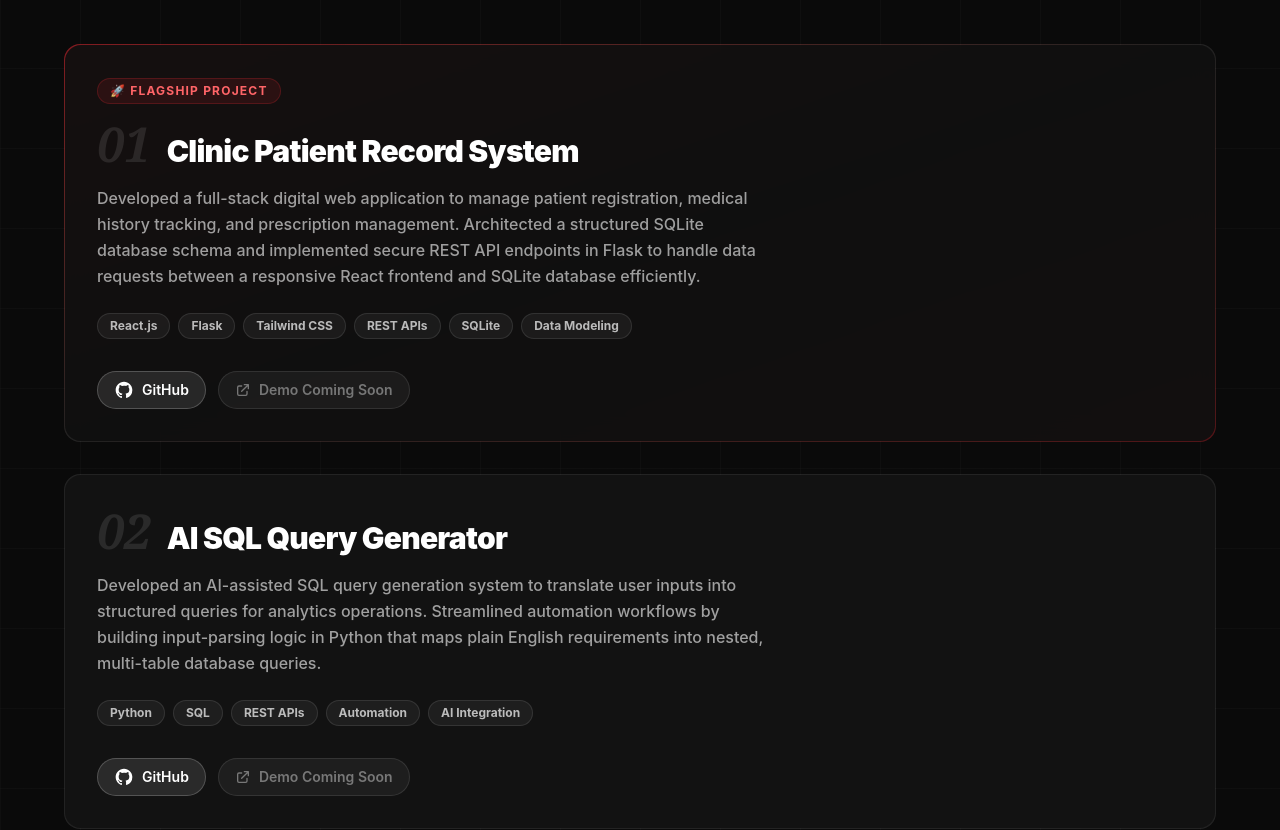
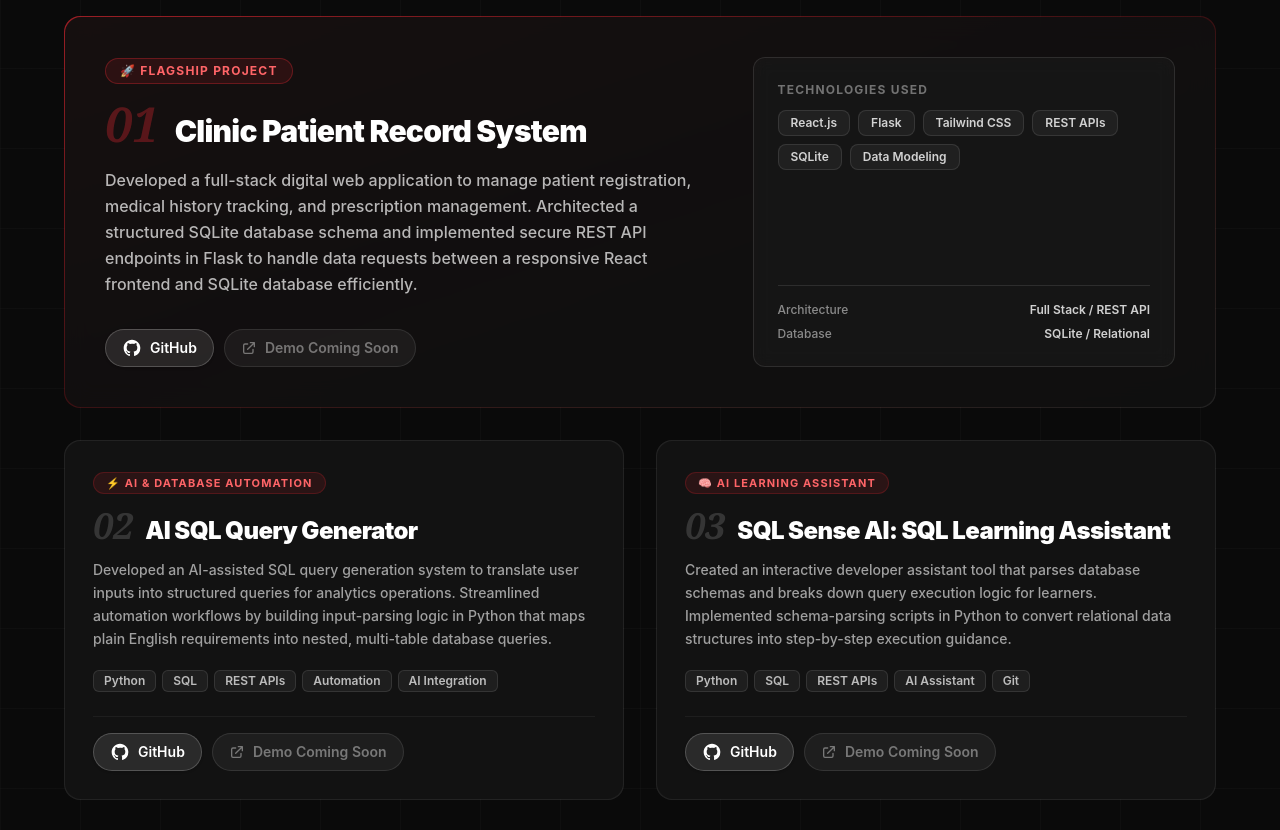
Before and after one commit to saiteja9154/sai-teja-portfolio, a React (Vite) app: page / in a window 1280 px wide. Shown: the part 4520-5350 px from the top of the page. Built offline with nearby package versions, Linux system fonts and the light colour scheme; no server answers.

Commit message:
change the ui in projects column

```diff
--- a/src/components/Projects.jsx
+++ b/src/components/Projects.jsx
@@ -13,60 +13,15 @@ const ExternalLinkIcon = () => (
   </svg>
 );
 
-const ProjectCard = ({ project, aosDelay }) => (
-  <div
-    data-aos="fade-up"
-    data-aos-delay={aosDelay}
-    className={`relative rounded-2xl p-[1px] group transition-all duration-500 ${
-      project.isFlagship
-        ? 'bg-gradient-to-br from-red-500/50 via-white/10 to-red-500/30 hover:from-red-500 hover:via-red-400/30 hover:to-red-500/60'
-        : 'bg-white/10 hover:bg-white/20'
-    }`}
-  >
-    <div className={`rounded-2xl p-6 md:p-8 h-full backdrop-blur-md transition-all duration-500 ${
-      project.isFlagship
-        ? 'bg-[#0f0f0f]/95 group-hover:bg-[#0f0f0f]/90'
-        : 'bg-[#111111]/90 group-hover:bg-[#111111]/80'
-    }`}>
-      {/* Badge */}
-      {project.badge && (
-        <span className="inline-block text-xs font-bold tracking-widest uppercase text-red-400 bg-red-500/10 px-3 py-1 rounded-full border border-red-500/20 mb-4">
-          {project.badge}
-        </span>
-      )}
-
-      {/* Number + Title */}
-      <div className="flex items-baseline gap-4 mb-4">
-        <span className="text-5xl font-black text-white/10 font-serif italic">{project.number}</span>
-        <h3 className="text-2xl md:text-3xl font-black text-white tracking-tight">{project.title}</h3>
-      </div>
-
-      {/* Description */}
-      <p className="text-white/60 text-sm md:text-base leading-relaxed mb-6 max-w-2xl font-medium">
-        {project.description}
-      </p>
-
-      {/* Tech Tags */}
-      <div className="flex flex-wrap gap-2 mb-8">
-        {project.techTags.map((tag) => (
-          <span
-            key={tag}
-            className="px-3 py-1 text-xs font-bold text-white/70 bg-white/5 rounded-full border border-white/10 hover:bg-red-500/20 hover:border-red-500/30 hover:text-red-300 transition-all duration-300 cursor-default"
-          >
-            {tag}
-          </span>
-        ))}
-      </div>
-
-      {/* Action Buttons */}
-      <div className="flex flex-wrap gap-3">
+const ActionButtons = ({ project }) => (
+  <div className="flex flex-wrap gap-2.5 items-center">
     {/* GitHub */}
     {project.links.github && (
       <a
         href={project.links.github}
         target="_blank"
         rel="noopener noreferrer"
-            className="flex items-center gap-2 px-4 py-2 rounded-full bg-white/10 border border-white/20 text-white text-sm font-semibold hover:bg-white hover:text-black transition-all duration-300 group/btn"
+        className="flex items-center gap-2 px-4 py-2 rounded-full bg-white/10 border border-white/20 text-white text-xs md:text-sm font-semibold hover:bg-white hover:text-black hover:border-white transition-all duration-300 shadow-sm"
       >
         <GitHubIcon />
         GitHub
@@ -79,7 +34,7 @@ const ProjectCard = ({ project, aosDelay }) => (
         href={project.links.demo || '#'}
         target={project.links.demo ? "_blank" : undefined}
         rel={project.links.demo ? "noopener noreferrer" : undefined}
-            className={`flex items-center gap-2 px-4 py-2 rounded-full text-sm font-semibold transition-all duration-300 ${
+        className={`flex items-center gap-2 px-4 py-2 rounded-full text-xs md:text-sm font-semibold transition-all duration-300 ${
           project.links.demo
             ? 'bg-[#ff2a2a] text-white hover:bg-red-600 hover:shadow-[0_0_20px_rgba(255,42,42,0.4)]'
             : 'bg-white/5 text-white/40 border border-white/10 cursor-not-allowed'
@@ -90,35 +45,156 @@ const ProjectCard = ({ project, aosDelay }) => (
       </a>
     )}
 
-        {/* Frontend Demo (Karigar) */}
+    {/* Frontend Demo */}
     {project.links.frontendDemo && (
       <a
         href={project.links.frontendDemo}
         target="_blank"
         rel="noopener noreferrer"
-            className="flex items-center gap-2 px-4 py-2 rounded-full bg-[#ff2a2a] text-white text-sm font-semibold hover:bg-red-600 hover:shadow-[0_0_20px_rgba(255,42,42,0.4)] transition-all duration-300"
+        className="flex items-center gap-2 px-4 py-2 rounded-full bg-[#ff2a2a] text-white text-xs md:text-sm font-semibold hover:bg-red-600 hover:shadow-[0_0_20px_rgba(255,42,42,0.4)] transition-all duration-300"
       >
         <ExternalLinkIcon />
         Frontend Demo
       </a>
     )}
 
-        {/* Backend API (Karigar) */}
+    {/* Backend API */}
     {project.links.backendApi && (
       <a
         href={project.links.backendApi}
         target="_blank"
         rel="noopener noreferrer"
-            className="flex items-center gap-2 px-4 py-2 rounded-full bg-white/10 border border-white/20 text-white text-sm font-semibold hover:bg-white/20 transition-all duration-300"
+        className="flex items-center gap-2 px-4 py-2 rounded-full bg-white/10 border border-white/20 text-white text-xs md:text-sm font-semibold hover:bg-white/20 transition-all duration-300"
       >
         <ExternalLinkIcon />
         Backend API
       </a>
     )}
   </div>
+);
+
+const ProjectCard = ({ project, aosDelay }) => {
+  if (project.isFlagship) {
+    return (
+      <div
+        data-aos="fade-up"
+        data-aos-delay={aosDelay}
+        className="md:col-span-2 relative rounded-2xl p-[1px] group transition-all duration-500 bg-gradient-to-br from-red-500/60 via-red-500/20 to-white/10 hover:from-red-500 hover:via-red-400/40 hover:to-red-500/60 hover:shadow-[0_20px_50px_rgba(255,42,42,0.15)]"
+      >
+        <div className="rounded-2xl p-6 md:p-8 lg:p-10 h-full backdrop-blur-md bg-[#0f0f0f]/95 group-hover:bg-[#0f0f0f]/90 transition-all duration-500 flex flex-col justify-between">
+          <div className="grid grid-cols-1 lg:grid-cols-12 gap-6 lg:gap-10 items-center">
+            {/* Left Col: Info */}
+            <div className="lg:col-span-7 flex flex-col justify-between">
+              <div>
+                {/* Badge */}
+                {project.badge && (
+                  <span className="inline-flex items-center gap-1.5 text-xs font-bold tracking-widest uppercase text-red-400 bg-red-500/10 px-3.5 py-1 rounded-full border border-red-500/30 mb-4">
+                    {project.badge}
+                  </span>
+                )}
+
+                {/* Number + Title */}
+                <div className="flex items-baseline gap-4 mb-4">
+                  <span className="text-4xl md:text-5xl font-black text-red-500/30 font-serif italic">{project.number}</span>
+                  <h3 className="text-2xl md:text-3xl font-black text-white tracking-tight leading-tight">{project.title}</h3>
+                </div>
+
+                {/* Description */}
+                <p className="text-white/70 text-sm md:text-base leading-relaxed mb-6 font-medium">
+                  {project.description}
+                </p>
+              </div>
+
+              {/* Action Buttons */}
+              <div className="pt-2">
+                <ActionButtons project={project} />
+              </div>
+            </div>
+
+            {/* Right Col: Stack & Highlights Panel */}
+            <div className="lg:col-span-5 bg-white/[0.03] border border-white/10 rounded-xl p-5 md:p-6 flex flex-col justify-between h-full backdrop-blur-sm group-hover:border-red-500/20 transition-all duration-500">
+              <div>
+                <span className="text-xs font-bold uppercase tracking-widest text-white/40 block mb-3">
+                  Technologies Used
+                </span>
+                <div className="flex flex-wrap gap-2 mb-6">
+                  {project.techTags.map((tag) => (
+                    <span
+                      key={tag}
+                      className="px-3 py-1 text-xs font-semibold text-white/80 bg-white/5 rounded-lg border border-white/10 hover:bg-red-500/20 hover:border-red-500/30 hover:text-red-300 transition-all duration-300 cursor-default"
+                    >
+                      {tag}
+                    </span>
+                  ))}
+                </div>
+              </div>
+
+              <div className="pt-4 border-t border-white/10">
+                <div className="flex items-center justify-between text-xs text-white/50 font-medium">
+                  <span>Architecture</span>
+                  <span className="text-white/80 font-semibold">Full Stack / REST API</span>
+                </div>
+                <div className="flex items-center justify-between text-xs text-white/50 font-medium mt-2">
+                  <span>Database</span>
+                  <span className="text-white/80 font-semibold">SQLite / Relational</span>
+                </div>
+              </div>
+            </div>
+          </div>
         </div>
       </div>
     );
+  }
+
+  return (
+    <div
+      data-aos="fade-up"
+      data-aos-delay={aosDelay}
+      className="md:col-span-1 relative rounded-2xl p-[1px] group transition-all duration-500 bg-white/10 hover:bg-gradient-to-br hover:from-red-500/40 hover:via-white/20 hover:to-white/5 hover:shadow-[0_15px_40px_rgba(255,42,42,0.1)] flex flex-col"
+    >
+      <div className="rounded-2xl p-6 md:p-7 h-full backdrop-blur-md bg-[#111111]/90 group-hover:bg-[#111111]/80 transition-all duration-500 flex flex-col justify-between">
+        <div>
+          {/* Badge */}
+          {project.badge ? (
+            <span className="inline-flex items-center gap-1.5 text-[11px] font-bold tracking-widest uppercase text-red-400 bg-red-500/10 px-3 py-0.5 rounded-full border border-red-500/20 mb-3">
+              {project.badge}
+            </span>
+          ) : (
+            <div className="h-2" />
+          )}
+
+          {/* Number + Title */}
+          <div className="flex items-baseline gap-3 mb-3">
+            <span className="text-3xl md:text-4xl font-black text-white/15 font-serif italic">{project.number}</span>
+            <h3 className="text-xl md:text-2xl font-black text-white tracking-tight leading-snug">{project.title}</h3>
+          </div>
+
+          {/* Description */}
+          <p className="text-white/60 text-sm leading-relaxed mb-5 font-medium">
+            {project.description}
+          </p>
+
+          {/* Tech Tags */}
+          <div className="flex flex-wrap gap-1.5 mb-6">
+            {project.techTags.map((tag) => (
+              <span
+                key={tag}
+                className="px-2.5 py-0.5 text-xs font-semibold text-white/70 bg-white/5 rounded-md border border-white/10 hover:bg-red-500/20 hover:border-red-500/30 hover:text-red-300 transition-all duration-300 cursor-default"
+              >
+                {tag}
+              </span>
+            ))}
+          </div>
+        </div>
+
+        {/* Action Buttons */}
+        <div className="pt-4 border-t border-white/5 mt-auto">
+          <ActionButtons project={project} />
+        </div>
+      </div>
+    </div>
+  );
+};
 
 const Projects = () => {
   return (
@@ -126,11 +202,11 @@ const Projects = () => {
       <div className="max-w-6xl mx-auto">
 
         {/* Header */}
-        <div data-aos="fade-up" className="mb-16 md:mb-20">
-          <div className="inline-block border border-white/20 rounded-full px-5 py-1.5 text-sm text-white/60 font-bold mb-8 shadow-sm bg-white/5 backdrop-blur-sm">
+        <div data-aos="fade-up" className="mb-14 md:mb-16">
+          <div className="inline-block border border-white/20 rounded-full px-5 py-1.5 text-sm text-white/60 font-bold mb-6 shadow-sm bg-white/5 backdrop-blur-sm">
             Featured Projects
           </div>
-          <h2 className="text-4xl md:text-5xl lg:text-6xl font-black text-white leading-[1.1] mb-6 tracking-tight">
+          <h2 className="text-4xl md:text-5xl lg:text-6xl font-black text-white leading-[1.1] mb-5 tracking-tight">
             Work that speaks <br className="hidden md:block" />for itself
           </h2>
           <p className="text-white/50 text-base md:text-lg max-w-lg font-medium leading-relaxed">
@@ -138,8 +214,8 @@ const Projects = () => {
           </p>
         </div>
 
-        {/* Project Cards */}
-        <div className="flex flex-col gap-6 md:gap-8">
+        {/* Project Cards Grid */}
+        <div className="grid grid-cols-1 md:grid-cols-2 gap-6 lg:gap-8">
           {projects.map((project, index) => (
             <ProjectCard
               key={project.id}
@@ -155,7 +231,7 @@ const Projects = () => {
             href={socialLinks.github}
             target="_blank"
             rel="noopener noreferrer"
-            className="flex items-center gap-3 px-8 py-4 rounded-full border border-white/20 text-white font-bold text-lg hover:bg-white hover:text-black hover:shadow-[0_0_30px_rgba(255,255,255,0.15)] transition-all duration-500 group"
+            className="flex items-center gap-3 px-8 py-4 rounded-full border border-white/20 text-white font-bold text-base md:text-lg hover:bg-white hover:text-black hover:shadow-[0_0_30px_rgba(255,255,255,0.15)] transition-all duration-500 group"
           >
             <GitHubIcon />
             Explore All My Repositories
--- a/src/data/portfolioData.js
+++ b/src/data/portfolioData.js
@@ -178,7 +178,7 @@ export const projects = [
   {
     id: "ai-sql-query-generator",
     number: "02",
-    badge: null,
+    badge: "⚡ AI & Database Automation",
     title: "AI SQL Query Generator",
     description:
       "Developed an AI-assisted SQL query generation system to translate user inputs into structured queries for analytics operations. Streamlined automation workflows by building input-parsing logic in Python that maps plain English requirements into nested, multi-table database queries.",
@@ -192,8 +192,8 @@ export const projects = [
   {
     id: "sql-sense-ai",
     number: "03",
-    badge: null,
-    title: "SQL Sense AI: Interactive SQL Learning Assistant",
+    badge: "🧠 AI Learning Assistant",
+    title: "SQL Sense AI: SQL Learning Assistant",
     description:
       "Created an interactive developer assistant tool that parses database schemas and breaks down query execution logic for learners. Implemented schema-parsing scripts in Python to convert relational data structures into step-by-step execution guidance.",
     techTags: ["Python", "SQL", "REST APIs", "AI Assistant", "Git"],
@@ -206,7 +206,7 @@ export const projects = [
   {
     id: "sql-sales-analytics-engine",
     number: "04",
-    badge: null,
+    badge: "📊 Data Analytics & BI",
     title: "SQL Sales Analytics Engine & Dashboard",
     description:
       "Wrote SQL queries to extract, clean, and organize transactional sales data across regional hubs and product lines. Applied aggregation queries and CTEs to calculate growth metrics, feeding structured data directly into Power BI dashboards.",
```
Lines whose indentation alone changed are shown as unchanged.
